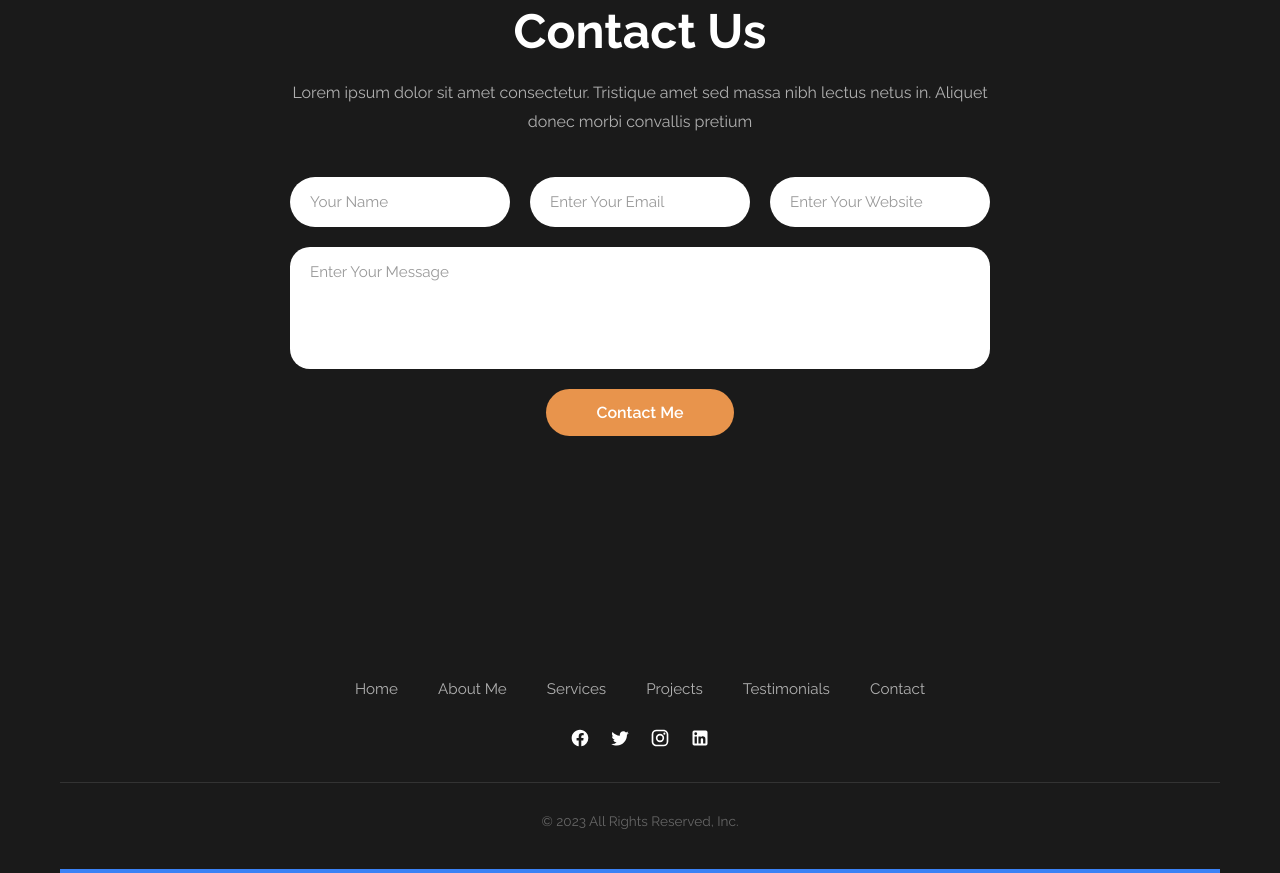
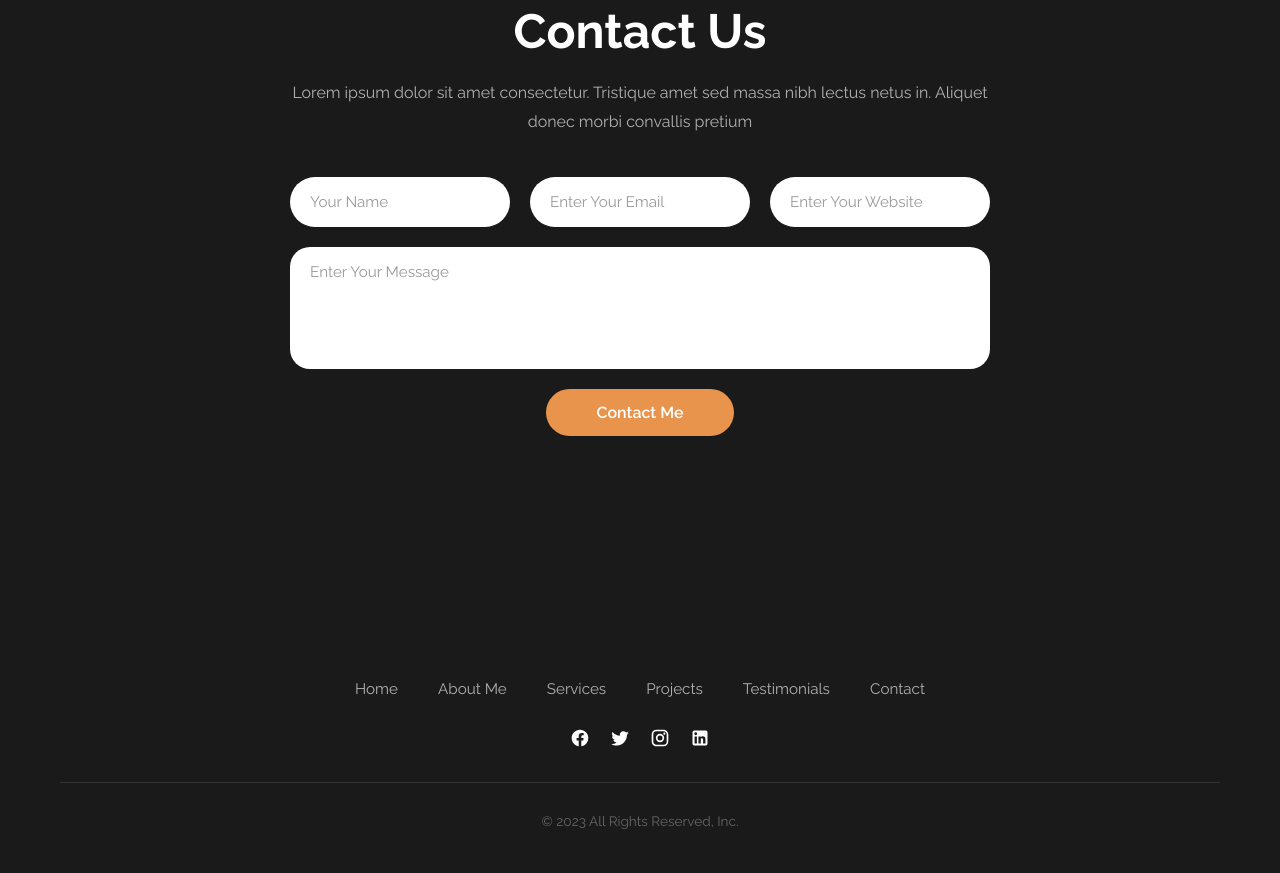
Before and after one commit to animetopishvili/finaluri, a plain HTML site: page index.html in a window 1280 px wide. Shown: the part 4561-5434 px from the top of the page. Drawn offline with Linux system fonts and the light colour scheme.

Commit message:
Remove unused footer border styles from sections.css

```diff
--- a/css/sections.css
+++ b/css/sections.css
@@ -975,11 +975,6 @@ section h2 {
   text-align: center;
 }
 
-.footer-border {
-  height: 4px;
-  background: linear-gradient(to right, #3b82f6, #3b82f6);
-}
-
 @media (max-width: 768px) {
   .footer {
     padding: 50px 20px 0;
```
